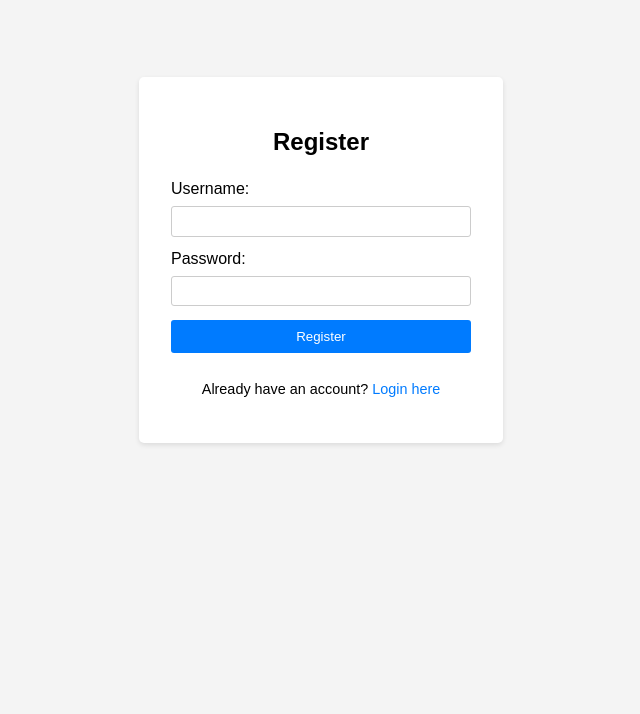
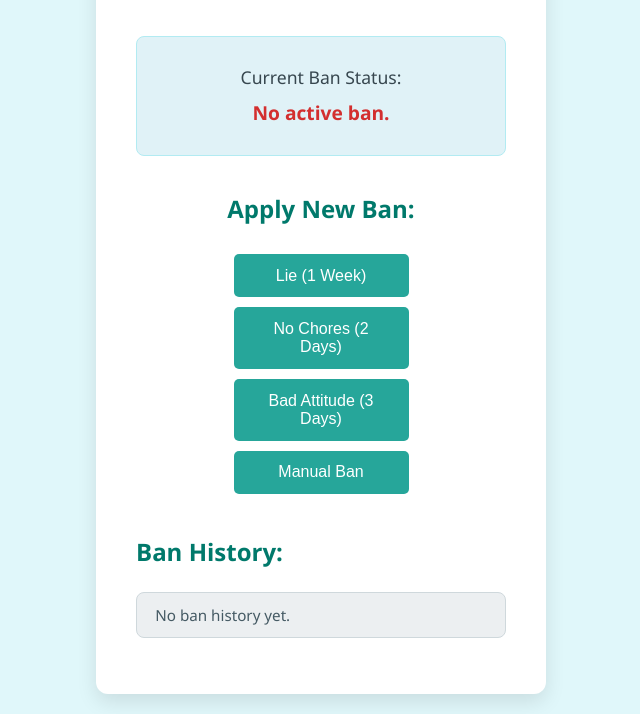
Before and after one commit to Lulin-Wang/Game_time_tracker, a plain HTML site: page index.html in a window 1280 px wide. Shown: the part 148-862 px from the top of the page, without its empty margins (319-959 px from the left). Before the commit the page ends 816 px from the top, so only its background shows below. Drawn offline with Linux system fonts and the light colour scheme.

Commit message:
Implemented Game Ban Tracker functionality

```diff
--- a/index.html
+++ b/index.html
@@ -3,45 +3,38 @@
 <head>
     <meta charset="UTF-8">
     <meta name="viewport" content="width=device-width, initial-scale=1.0">
-    <title>Register & Login</title>
+    <title>Game Ban Tracker</title>
     <link rel="stylesheet" href="style.css">
 </head>
 <body>
     <div class="container">
-        <!-- Registration Form -->
-        <div id="register-form" class="form-container">
-            <h2>Register</h2>
-            <form id="registrationForm">
-                <label for="reg-username">Username:</label>
-                <input type="text" id="reg-username" name="username" required>
+        <h1>Game Ban Tracker</h1>
 
-                <label for="reg-password">Password:</label>
-                <input type="password" id="reg-password" name="password" required>
-
-                <button type="submit">Register</button>
-            </form>
-            <p>Already have an account? <a href="#" id="show-login">Login here</a></p>
+        <div class="ban-status">
+            <p>Current Ban Status:</p>
+            <p id="ban-end-date">No active ban.</p>
+            <p id="time-remaining"></p>
         </div>
 
-        <!-- Login Form -->
-        <div id="login-form" class="form-container" style="display: none;">
-            <h2>Login</h2>
-            <form id="loginForm">
-                <label for="login-username">Username:</label>
-                <input type="text" id="login-username" name="username" required>
-
-                <label for="login-password">Password:</label>
-                <input type="password" id="login-password" name="password" required>
-
-                <button type="submit">Login</button>
-            </form>
-            <p>Don't have an account? <a href="#" id="show-register">Register here</a></p>
+        <div class="ban-actions">
+            <h2>Apply New Ban:</h2>
+            <button id="ban-lie" data-days="7">Lie (1 Week)</button>
+            <button id="ban-chores" data-days="2">No Chores (2 Days)</button>
+            <button id="ban-attitude" data-days="3">Bad Attitude (3 Days)</button>
+            <button id="ban-manual">Manual Ban</button>
         </div>
 
-        <!-- Logged In Area -->
-        <div id="logged-in-area" style="display: none;">
-            <h2>Welcome, <span id="welcome-username"></span>!</h2>
-            <button id="logout-button">Logout</button>
+        <div id="manual-ban-section" style="display: none;">
+            <h3>Manual Ban Duration:</h3>
+            <input type="number" id="manual-ban-days" placeholder="Number of days" min="1">
+            <button id="apply-manual-ban">Apply Manual Ban</button>
+        </div>
+
+        <div class="ban-history">
+            <h2>Ban History:</h2>
+            <ul id="ban-history-list">
+                <!-- Ban history items will be added here by JavaScript -->
+            </ul>
         </div>
     </div>
 
--- a/script.js
+++ b/script.js
@@ -1,98 +1,179 @@
 document.addEventListener('DOMContentLoaded', () => {
-    const registerFormContainer = document.getElementById('register-form');
-    const loginFormContainer = document.getElementById('login-form');
-    const loggedInArea = document.getElementById('logged-in-area');
-    const welcomeUsername = document.getElementById('welcome-username');
+    console.log('DOM Content Loaded!');
+    // DOM Elements
+    const banEndDateElement = document.getElementById('ban-end-date');
+    const timeRemainingElement = document.getElementById('time-remaining');
+    const banLieButton = document.getElementById('ban-lie');
+    const banChoresButton = document.getElementById('ban-chores');
+    const banAttitudeButton = document.getElementById('ban-attitude');
+    const banManualButton = document.getElementById('ban-manual');
+    const manualBanSection = document.getElementById('manual-ban-section');
+    const manualBanDaysInput = document.getElementById('manual-ban-days');
+    const applyManualBanButton = document.getElementById('apply-manual-ban');
+    const banHistoryList = document.getElementById('ban-history-list');
 
-    const showLoginLink = document.getElementById('show-login');
-    const showRegisterLink = document.getElementById('show-register');
+    // Constants for localStorage keys
+    const BAN_END_DATE_KEY = 'gameBanEndDate';
+    const BAN_HISTORY_KEY = 'gameBanHistory';
 
-    const registrationForm = document.getElementById('registrationForm');
-    const loginForm = document.getElementById('loginForm');
-    const logoutButton = document.getElementById('logout-button');
+    let banEndDate = null; // Stores the Date object of the ban end
+    let banHistory = []; // Stores an array of ban objects
 
     // --- Helper Functions ---
-    function showRegister() {
-        registerFormContainer.style.display = 'block';
-        loginFormContainer.style.display = 'none';
-        loggedInArea.style.display = 'none';
+
+    /**
+     * Loads ban data from localStorage.
+     */
+    function loadBanData() {
+        const storedEndDate = localStorage.getItem(BAN_END_DATE_KEY);
+        if (storedEndDate) {
+            banEndDate = new Date(storedEndDate);
+        } else {
+            banEndDate = null;
+        }
+
+        const storedHistory = localStorage.getItem(BAN_HISTORY_KEY);
+        if (storedHistory) {
+            banHistory = JSON.parse(storedHistory);
+        } else {
+            banHistory = [];
+        }
     }
 
-    function showLogin() {
-        registerFormContainer.style.display = 'none';
-        loginFormContainer.style.display = 'block';
-        loggedInArea.style.display = 'none';
+    /**
+     * Saves ban data to localStorage.
+     */
+    function saveBanData() {
+        localStorage.setItem(BAN_END_DATE_KEY, banEndDate ? banEndDate.toISOString() : '');
+        localStorage.setItem(BAN_HISTORY_KEY, JSON.stringify(banHistory));
     }
 
-    function showLoggedIn(username) {
-        registerFormContainer.style.display = 'none';
-        loginFormContainer.style.display = 'none';
-        loggedInArea.style.display = 'block';
-        welcomeUsername.textContent = username;
+    /**
+     * Updates the display of the current ban status and time remaining.
+     */
+    function updateBanStatusDisplay() {
+        const now = new Date();
+
+        if (banEndDate && banEndDate > now) {
+            // Active ban
+            const timeDiff = banEndDate.getTime() - now.getTime();
+            const days = Math.floor(timeDiff / (1000 * 60 * 60 * 24));
+            const hours = Math.floor((timeDiff % (1000 * 60 * 60 * 24)) / (1000 * 60 * 60));
+            const minutes = Math.floor((timeDiff % (1000 * 60 * 60)) / (1000 * 60));
+            const seconds = Math.floor((timeDiff % (1000 * 60)) / 1000);
+
+            banEndDateElement.textContent = `Banned until: ${banEndDate.toLocaleString()}`;
+            timeRemainingElement.textContent = `Time remaining: ${days}d ${hours}h ${minutes}m ${seconds}s`;
+        } else {
+            // No active ban or ban expired
+            banEndDateElement.textContent = 'No active ban.';
+            timeRemainingElement.textContent = '';
+            banEndDate = null; // Clear expired ban
+            saveBanData(); // Save cleared ban status
+        }
+    }
+
+    /**
+     * Adds a new ban duration to the current ban end date.
+     * @param {number} days - Number of days to add to the ban.
+     * @param {string} reason - The reason for the ban.
+     */
+    function addBan(days, reason) {
+        console.log(`addBan called with days: ${days}, reason: ${reason}`);
+        const now = new Date();
+        let currentBanEnd = banEndDate || now; // If no active ban, start from now
+
+        // Ensure the new ban extends from the current ban end date, or from now if current ban is in the past
+        if (currentBanEnd < now) {
+            currentBanEnd = now;
+        }
+
+        const newBanEnd = new Date(currentBanEnd.getTime() + days * 24 * 60 * 60 * 1000);
+        banEndDate = newBanEnd;
+        console.log('New banEndDate:', banEndDate);
+
+        // Add to history
+        banHistory.push({
+            date: now.toISOString(),
+            reason: reason,
+            durationDays: days,
+            newEndDate: newBanEnd.toISOString()
+        });
+
+        saveBanData();
+        updateBanStatusDisplay();
+        renderBanHistory();
+        // alert(`Ban applied! Banned for ${days} days due to: ${reason}.`); // Removed alert for automated testing
+    }
+
+    /**
+     * Renders the ban history list.
+     */
+    function renderBanHistory() {
+        console.log('renderBanHistory called. Current history:', banHistory);
+        banHistoryList.innerHTML = ''; // Clear existing list
+        if (banHistory.length === 0) {
+            const listItem = document.createElement('li');
+            listItem.textContent = 'No ban history yet.';
+            banHistoryList.appendChild(listItem);
+            return;
+        }
+
+        // Sort history by date, newest first
+        const sortedHistory = [...banHistory].sort((a, b) => new Date(b.date) - new Date(a.date));
+
+        sortedHistory.forEach(ban => {
+            const listItem = document.createElement('li');
+            const banDate = new Date(ban.date).toLocaleDateString();
+            const banReason = ban.reason;
+            const banDuration = ban.durationDays;
+
+            listItem.innerHTML = `
+                <span class="date">${banDate}</span>
+                <span class="reason">${banReason} (${banDuration} days)</span>
+            `;
+            banHistoryList.appendChild(listItem);
+        });
     }
 
     // --- Event Listeners ---
-    showLoginLink.addEventListener('click', (e) => {
-        e.preventDefault();
-        showLogin();
+    banLieButton.addEventListener('click', () => {
+        console.log('Lie button clicked');
+        addBan(banLieButton.dataset.days, 'Lying');
+    });
+    banChoresButton.addEventListener('click', () => {
+        console.log('No Chores button clicked');
+        addBan(banChoresButton.dataset.days, 'Not doing chores');
+    });
+    banAttitudeButton.addEventListener('click', () => {
+        console.log('Bad Attitude button clicked');
+        addBan(banAttitudeButton.dataset.days, 'Bad attitude');
     });
 
-    showRegisterLink.addEventListener('click', (e) => {
-        e.preventDefault();
-        showRegister();
+    banManualButton.addEventListener('click', () => {
+        manualBanSection.style.display = manualBanSection.style.display === 'none' ? 'block' : 'none';
+        manualBanDaysInput.value = ''; // Clear input when toggling
     });
 
-    registrationForm.addEventListener('submit', (e) => {
-        e.preventDefault();
-        const username = e.target.username.value;
-        const password = e.target.password.value;
-
-        // Basic validation (can be expanded)
-        if (!username || !password) {
-            alert('Please enter both username and password.');
+    applyManualBanButton.addEventListener('click', () => {
+        const days = parseInt(manualBanDaysInput.value, 10);
+        if (isNaN(days) || days <= 0) {
+            // alert('Please enter a valid number of days for the manual ban.'); // Removed alert for automated testing
+            console.error('Invalid number of days for manual ban.');
             return;
         }
-
-        // Check if user already exists (using localStorage)
-        if (localStorage.getItem(username)) {
-            alert('Username already exists. Please choose another one or login.');
-            return;
-        }
-
-        // Store user credentials (insecure, for demo purposes only!)
-        localStorage.setItem(username, password);
-        alert('Registration successful! Please login.');
-        showLogin(); // Switch to login form after registration
-        registrationForm.reset();
+        addBan(days, 'Manual ban');
+        manualBanSection.style.display = 'none'; // Hide manual section after applying
     });
 
-    loginForm.addEventListener('submit', (e) => {
-        e.preventDefault();
-        const username = e.target.username.value;
-        const password = e.target.password.value;
+    // --- Initial Load and Interval for Status Update ---
+    loadBanData();
+    updateBanStatusDisplay();
+    renderBanHistory();
 
-        // Check if user exists and password matches
-        const storedPassword = localStorage.getItem(username);
-        if (storedPassword && storedPassword === password) {
-            // Simulate login session
-            sessionStorage.setItem('loggedInUser', username);
-            showLoggedIn(username);
-            loginForm.reset();
-        } else {
-            alert('Invalid username or password.');
-        }
-    });
-
-    logoutButton.addEventListener('click', () => {
-        sessionStorage.removeItem('loggedInUser');
-        showLogin(); // Show login form after logout
-    });
-
-    // --- Initial State Check ---
-    const loggedInUser = sessionStorage.getItem('loggedInUser');
-    if (loggedInUser) {
-        showLoggedIn(loggedInUser);
-    } else {
-        showRegister(); // Default to register form if not logged in
-    }
+    // Update ban status every second
+    setInterval(() => {
+        console.log('updateBanStatusDisplay called by interval. Current banEndDate:', banEndDate);
+        updateBanStatusDisplay();
+    }, 1000);
 });
--- a/style.css
+++ b/style.css
@@ -1,78 +1,155 @@
 body {
-    font-family: sans-serif;
+    font-family: 'Segoe UI', Tahoma, Geneva, Verdana, sans-serif;
     display: flex;
     justify-content: center;
     align-items: center;
     min-height: 100vh;
-    background-color: #f4f4f4;
+    background-color: #e0f7fa; /* Light blue background */
+    margin: 0;
+    padding: 20px;
+    box-sizing: border-box;
 }
 
 .container {
-    background-color: #fff;
-    padding: 2em;
-    border-radius: 5px;
-    box-shadow: 0 2px 5px rgba(0, 0, 0, 0.1);
-    width: 300px;
+    background-color: #ffffff;
+    padding: 2.5em;
+    border-radius: 12px;
+    box-shadow: 0 8px 20px rgba(0, 0, 0, 0.1);
+    width: 100%;
+    max-width: 450px;
+    text-align: center;
+    box-sizing: border-box;
 }
 
-.form-container h2 {
-    text-align: center;
-    margin-bottom: 1em;
+h1 {
+    color: #00796b; /* Dark teal */
+    margin-bottom: 1.5em;
+    font-size: 2.2em;
+    font-weight: 600;
 }
 
-label {
-    display: block;
-    margin-bottom: 0.5em;
+h2 {
+    color: #00796b;
+    margin-top: 1.5em;
+    margin-bottom: 1em;
+    font-size: 1.5em;
 }
 
-input[type="text"],
-input[type="password"] {
-    width: 100%;
-    padding: 0.5em;
-    margin-bottom: 1em;
-    border: 1px solid #ccc;
-    border-radius: 3px;
-    box-sizing: border-box; /* Include padding in width */
+h3 {
+    color: #00796b;
+    margin-top: 1em;
+    margin-bottom: 0.8em;
+    font-size: 1.2em;
 }
 
-button {
-    width: 100%;
-    padding: 0.7em;
-    background-color: #007bff;
+.ban-status {
+    background-color: #e0f2f7; /* Lighter blue */
+    padding: 1.2em;
+    border-radius: 8px;
+    margin-bottom: 1.5em;
+    border: 1px solid #b2ebf2;
+}
+
+.ban-status p {
+    margin: 0.5em 0;
+    font-size: 1.1em;
+    color: #37474f; /* Dark grey text */
+}
+
+#ban-end-date {
+    font-weight: bold;
+    color: #d32f2f; /* Red for ban date */
+    font-size: 1.2em;
+}
+
+#time-remaining {
+    font-style: italic;
+    color: #546e7a;
+    font-size: 1em;
+}
+
+.ban-actions button {
+    width: calc(50% - 10px); /* Two buttons per row */
+    padding: 0.8em 1.2em;
+    background-color: #26a69a; /* Teal */
     color: white;
     border: none;
-    border-radius: 3px;
+    border-radius: 5px;
     cursor: pointer;
-    margin-bottom: 1em;
+    font-size: 1em;
+    margin: 5px;
+    transition: background-color 0.3s ease;
+    box-sizing: border-box;
 }
 
-button:hover {
-    background-color: #0056b3;
+.ban-actions button:hover {
+    background-color: #00897b; /* Darker teal */
 }
 
-p {
-    text-align: center;
-    font-size: 0.9em;
+#manual-ban-section {
+    background-color: #f1f8e9; /* Light green */
+    padding: 1.2em;
+    border-radius: 8px;
+    margin-top: 1.5em;
+    border: 1px solid #c5e1a5;
 }
 
-a {
-    color: #007bff;
-    text-decoration: none;
+#manual-ban-days {
+    width: calc(100% - 20px);
+    padding: 0.6em;
+    margin-bottom: 1em;
+    border: 1px solid #aed581;
+    border-radius: 4px;
+    box-sizing: border-box;
+    text-align: center;
+    font-size: 1em;
 }
 
-a:hover {
-    text-decoration: underline;
+#apply-manual-ban {
+    width: 100%;
+    background-color: #689f38; /* Darker green */
+    margin-top: 0.5em;
 }
 
-#logged-in-area h2 {
-    text-align: center;
-    margin-bottom: 1em;
+#apply-manual-ban:hover {
+    background-color: #558b2f;
 }
 
-#logout-button {
-    background-color: #dc3545;
+.ban-history {
+    margin-top: 2em;
+    text-align: left;
 }
 
-#logout-button:hover {
-    background-color: #c82333;
+#ban-history-list {
+    list-style: none;
+    padding: 0;
+    max-height: 200px;
+    overflow-y: auto;
+    border: 1px solid #cfd8dc;
+    border-radius: 8px;
+    background-color: #eceff1; /* Light grey */
 }
+
+#ban-history-list li {
+    padding: 0.8em 1.2em;
+    border-bottom: 1px solid #cfd8dc;
+    display: flex;
+    justify-content: space-between;
+    align-items: center;
+    font-size: 0.95em;
+    color: #455a64;
+}
+
+#ban-history-list li:last-child {
+    border-bottom: none;
+}
+
+#ban-history-list li span.date {
+    font-weight: bold;
+    color: #3f51b5; /* Indigo */
+}
+
+#ban-history-list li span.reason {
+    font-style: italic;
+    color: #78909c;
+}
```
